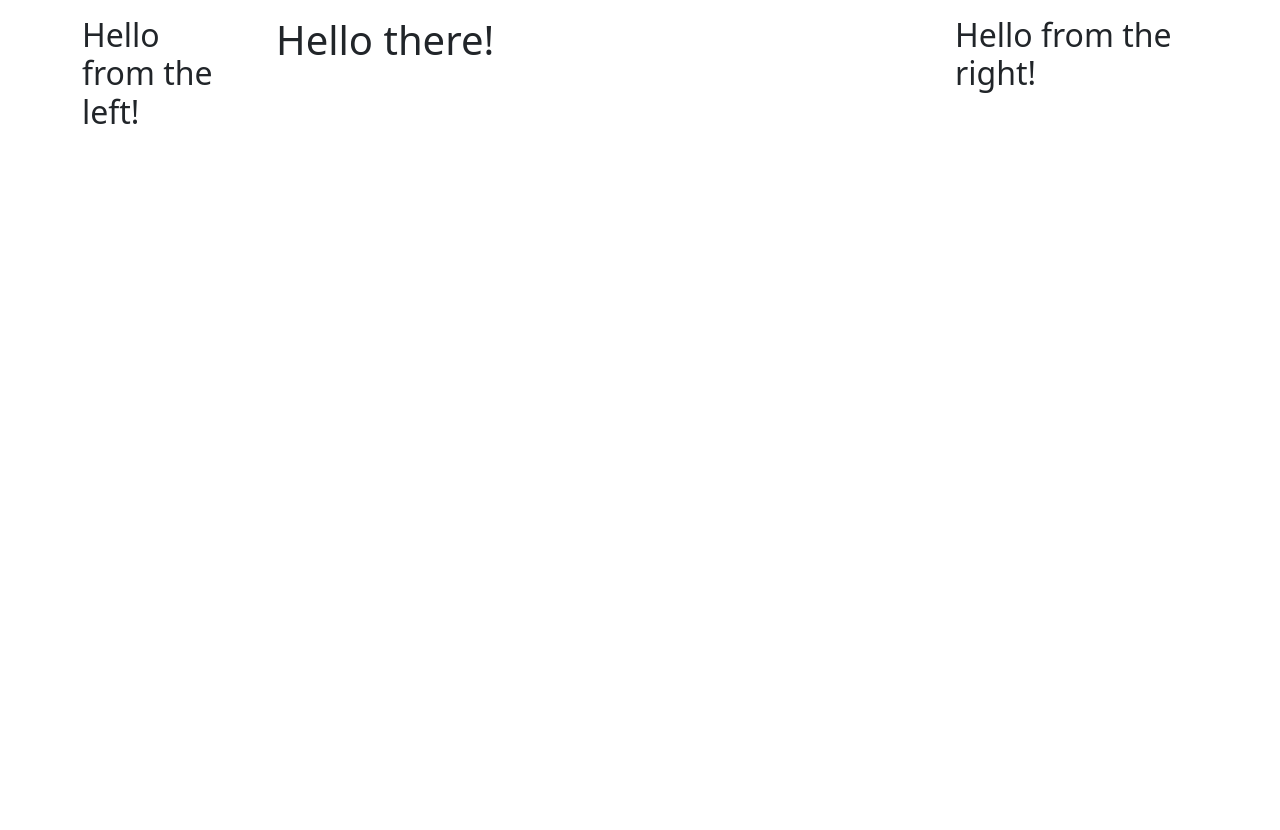
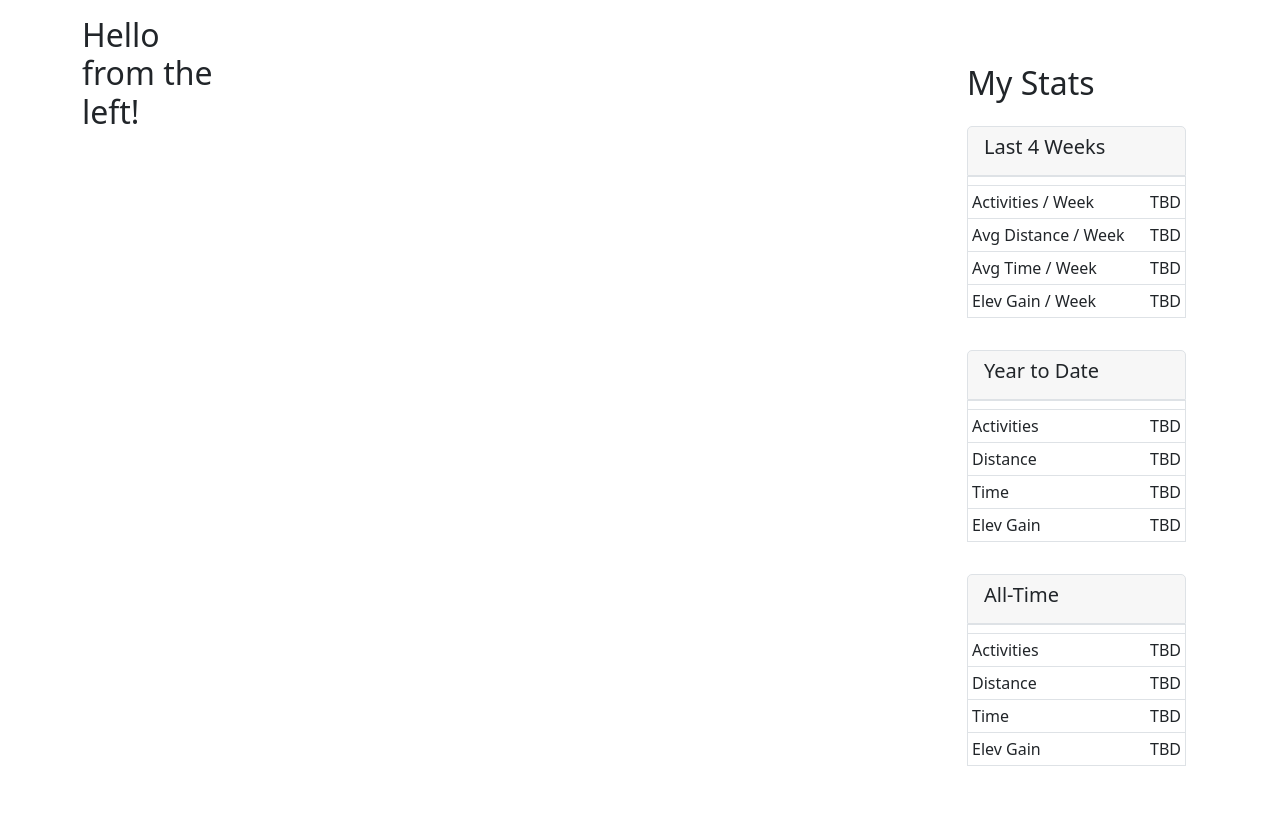
Before and after one commit to emburyj/Training_Log, a Django app: page /Training-Log/ in a window 1280 px wide. Before the commit the page ends 124 px from the top, so only its background shows below. Run offline with Django 5.2, Linux system fonts and the light colour scheme.

Commit message:
Added some test data to db; added stats panel to rightnav on training log;

```diff
--- a/mysite/activities/templates/training_log.html
+++ b/mysite/activities/templates/training_log.html
@@ -6,9 +6,104 @@
 {% endblock %}
 
 {% block centernav%}
-<h1>Hello there!</h1>
+
 {% endblock %}
 
 {% block rightnav%}
-<h2> Hello from the right!</h2>
+<div class="col align-self-center container-lg py-5 border-left mx-auto">
+    <h2>My Stats</h2>
+    <div class="card flex-fill py-3 border-0">
+        <div class="card-header border">
+            <h5>Last 4 Weeks</h5>
+        </div>
+        <table class="table table-sm my-0 border">
+            <thead>
+                <tr>
+                    <th></th>
+                    <th></th>
+                </tr>
+            </thead>
+            <tbody>
+                <tr>
+                    <td>Activities / Week</td>
+                    <td class="text-end">TBD</td>
+                </tr>
+                <tr>
+                    <td>Avg Distance / Week</td>
+                    <td class="text-end">TBD</td>
+                </tr>
+                <tr>
+                    <td>Avg Time / Week</td>
+                    <td class="text-end">TBD</td>
+                </tr>
+                <tr>
+                    <td>Elev Gain / Week</td>
+                    <td class="text-end">TBD</td>
+                </tr>
+            </tbody>
+        </table>
+    </div>
+    <div class="card flex-fill py-3 border-0">
+        <div class="card-header border">
+            <h5>Year to Date</h5>
+        </div>
+        <table class="table table-sm my-0 border">
+            <thead>
+                <tr>
+                    <th></th>
+                    <th></th>
+                </tr>
+            </thead>
+            <tbody>
+                <tr>
+                    <td>Activities</td>
+                    <td class="text-end">TBD</td>
+                </tr>
+                <tr>
+                    <td>Distance</td>
+                    <td class="text-end">TBD</td>
+                </tr>
+                <tr>
+                    <td>Time</td>
+                    <td class="text-end">TBD</td>
+                </tr>
+                <tr>
+                    <td>Elev Gain</td>
+                    <td class="text-end">TBD</td>
+                </tr>
+            </tbody>
+        </table>
+    </div>
+    <div class="card flex-fill py-3 border-0">
+        <div class="card-header border">
+            <h5>All-Time</h5>
+        </div>
+        <table class="table table-sm my-0 border">
+            <thead>
+                <tr>
+                    <th></th>
+                    <th></th>
+                </tr>
+            </thead>
+            <tbody>
+                <tr>
+                    <td>Activities</td>
+                    <td class="text-end">TBD</td>
+                </tr>
+                <tr>
+                    <td>Distance</td>
+                    <td class="text-end">TBD</td>
+                <tr>
+                    <td>Time</td>
+                    <td class="text-end">TBD</td>
+                </tr>
+                <tr>
+                    <td>Elev Gain</td>
+                    <td class="text-end">TBD</td>
+                </tr>
+            </tbody>
+        </table>
+    </div>
+</div>
+
 {% endblock %}
--- a/mysite/mysite/urls.py
+++ b/mysite/mysite/urls.py
@@ -22,6 +22,7 @@ from activities import views as activity_views
 
 urlpatterns = [
     path('admin/', admin.site.urls),
+    re_path(r'^$', activity_views.training_log_view, name='training_log'),
     path('Register/', user_views.register_view, name='register'),
     path('Login/', auth_views.LoginView.as_view(template_name='users/login.html'), name='login'),
     path('Logout/', auth_views.LogoutView.as_view(template_name='users/logout.html'), name='logout'),
--- a/mysite/users/admin.py
+++ b/mysite/users/admin.py
@@ -1,4 +1,5 @@
 from django.contrib import admin
 from users.models import *
+from activities.models import *
 
-# Register your models here.
+admin.site.register(Activity)
```
Also changed, not shown: mysite/mysite.db.
